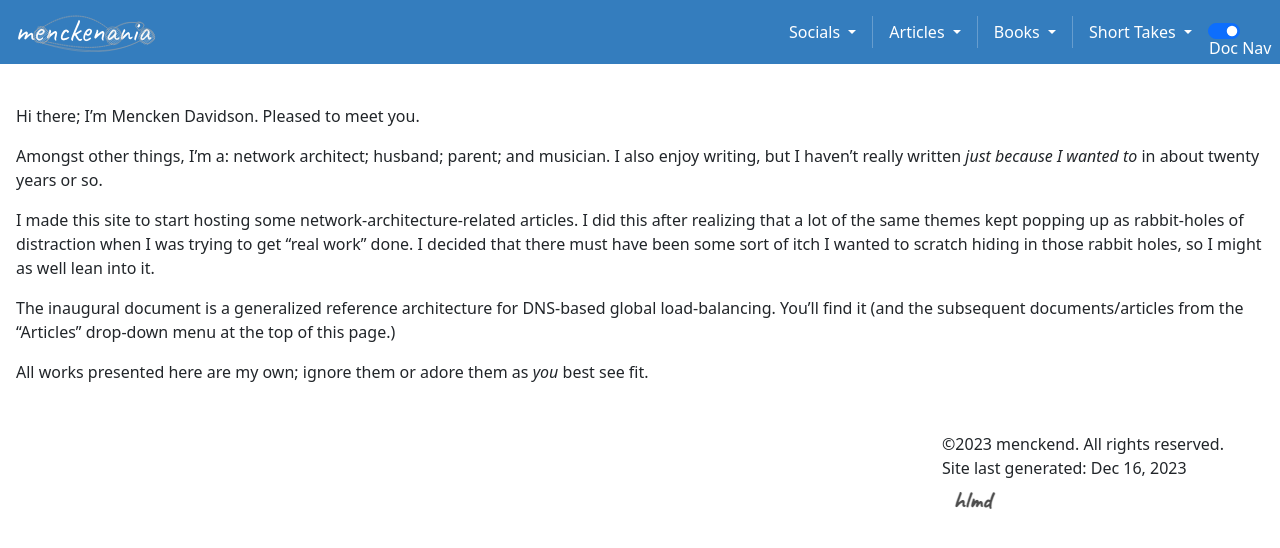
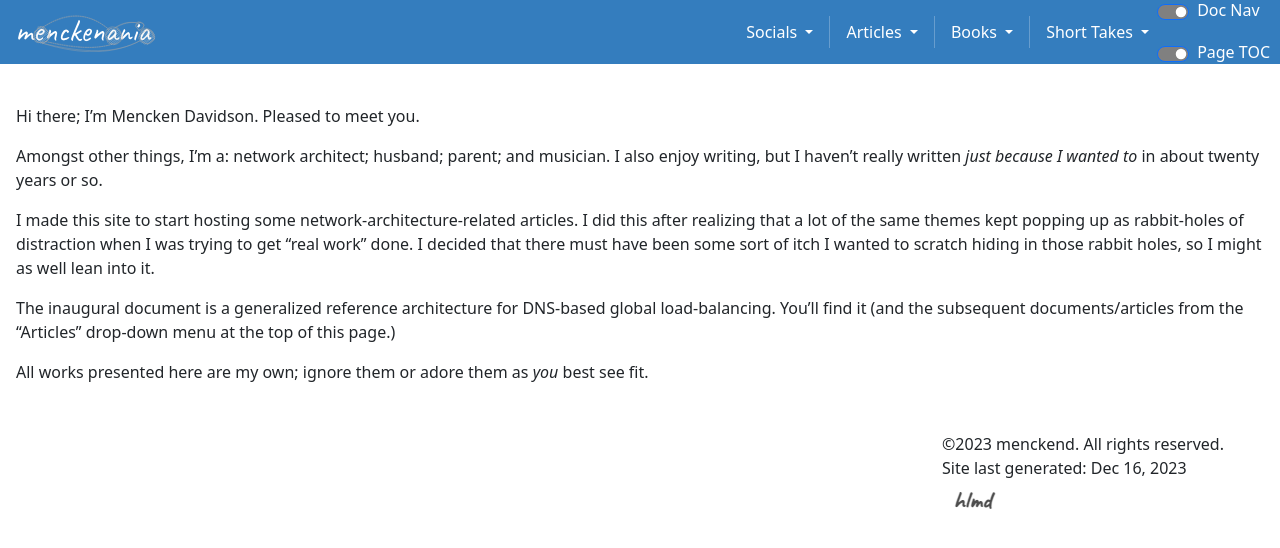
Before and after one commit to menckend/alpha, a Jekyll site: the page built from index.md, in a window 1280 px wide. Shown: the top 548 px of the page. Built offline with Jekyll 4.4.1, drawn with Linux system fonts in a browser that asks for light colours.

Commit message:
Update newtemplate-header.html

```diff
--- a/_includes/newtemplate-header.html
+++ b/_includes/newtemplate-header.html
@@ -105,11 +105,24 @@
         </ul>
       </div>
     </div>
-    <div class="form-check form-switch form-floating" style="overflow: visible; margin-left: 8px; width: 70px;">
-      <input class="form-check-input menck-tn-toggle-control menck-topnav-text-color d-flex align-self-start row" type="checkbox" id="MenckSidebarToggle" data-bs-target="#MenckSidebar" data-target="#MenckSidebar" data-bs-toggle="collapse" aria-expanded="true" style="overflow: visible;">
-     <label class="form-check-label menck-tn-toggle-label menck-topnav-text-color d-flex align-self-start row" for="MenckSidebarToggle" style="overflow: visible;">Doc Nav</label>
-     </div>
-         <a class="btn btn-menck-tn d-lg-none " data-bs-toggle="offcanvas" href="#menckNavbar" role="button" aria-controls="offcanvasResponsive" type="button" style="border-style:none;"><i class="bi bi-larg bi-list"></i></a>
+    <div class="col-auto">
+      <div class="row-auto">
+        <div class="col">
+               <div class="form-check form-switch d-flex align-self-center menck-topnav-text-color">
+                  <input class="form-check-input menck-tn-toggle-control menck-topnav-text-color d-flex align-self-center" type="checkbox" id="MenckSidebarToggle" data-bs-target="#MenckSidebar" data-target="#MenckSidebar" data-bs-toggle="collapse" style="background-color:grey;">
+                  <label class="form-check-label menck-tn-toggle-label menck-topnav-text-color d-flex align-self-center" for="MenckSidebarToggle" style="padding:8px;"> Doc Nav </label>
+          </div>
+        </div>
+        <div class="w-100"></div>
+        <div class="col">
+          <div class="form-check form-switch d-flex align-self-center menck-topnav-text-color ">
+            <input class="form-check-input menck-tn-toggle-control menck-topnav-text-color d-flex align-self-center" type="checkbox" id="MenckRightbarToggle" data-bs-target="#MenckRightbar" data-target="#MenckRightbar" data-bs-toggle="collapse" style="background-color:grey;">
+            <label class="form-check-label menck-tn-toggle-label menck-topnav-text-color d-flex align-self-center" for="MenckRightbarToggle" style="padding:8px;"> Page TOC </label>
+          </div>
+        </div>
+      </div>
+    </div>
+    <a class="btn btn-menck-tn d-lg-none " data-bs-toggle="offcanvas" href="#menckNavbar" role="button" aria-controls="offcanvasResponsive" type="button" style="border-style:none;"><i class="bi bi-larg bi-list"></i></a>
   </nav>
   </div>
 </header>
```
